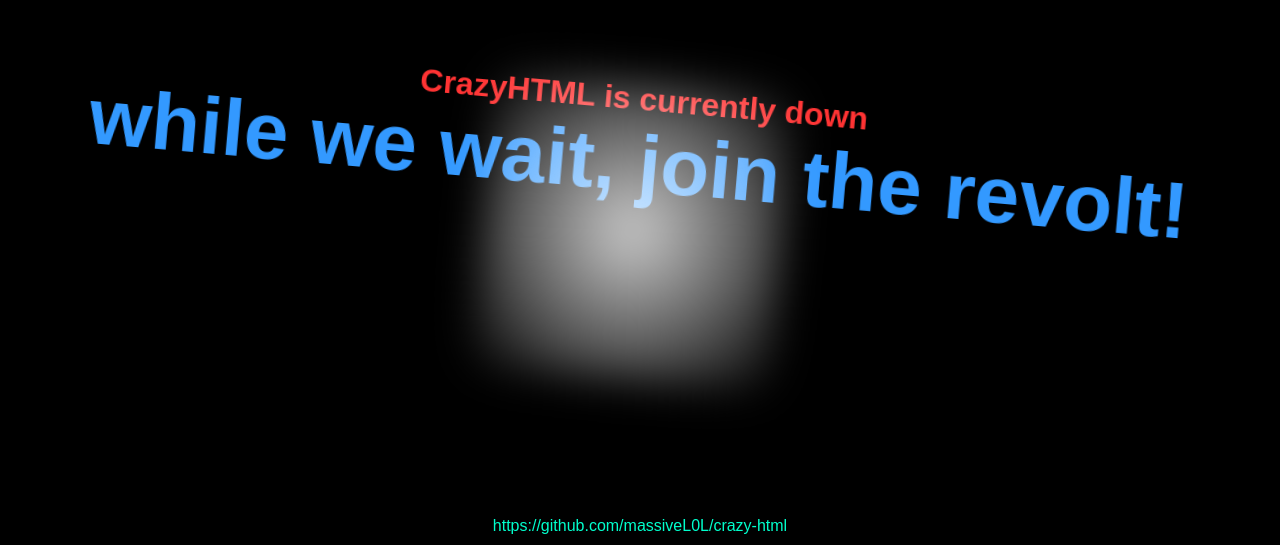
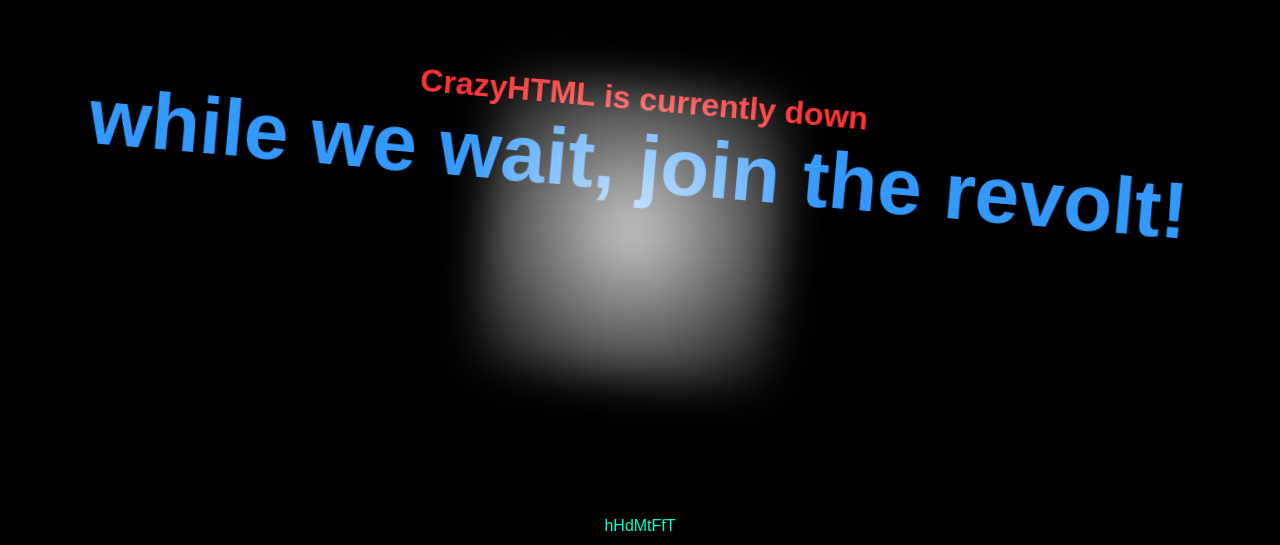
Before and after one commit to massiveL0L/crazy-html, a plain HTML site: page index.html in a window 1280 px wide. Shown: the part 255-800 px from the top of the page. Drawn offline with Linux system fonts and the light colour scheme.

Commit message:
Update index.html

```diff
--- a/index.html
+++ b/index.html
@@ -86,7 +86,7 @@
         <div class="big-text">while we wait, join the revolt!</div>
     </div>
     <div class="bottom">
-        <a href="https://github.com/massiveL0L/crazy-html" target="_blank">https://github.com/massiveL0L/crazy-html</a>
+        <a href="https://rvlt.gg/hHdMtFfT" target="_blank">hHdMtFfT</a>
     </div>
     <audio autoplay loop>
         <source src="https://kappa.vgmsite.com/soundtracks/gossun-remix-ein-2008/udkbbfojer/03.%20%E9%AD%94%E7%90%86%E6%B2%99%E3%81%AF%E5%A4%A7%E5%A4%89%E3%81%AA%E3%82%82%E3%81%AE%E3%82%92%E7%9B%97%E3%82%93%E3%81%A7%E3%81%84%E3%81%8D%E3%81%BE%E3%81%97%E3%81%9F%20-%20%E8%AA%98%E3%82%8F%E3%82%8C%E3%81%A6%E3%80%81%E6%A3%AE%E3%81%AE%E5%A5%A5%E3%80%81%E5%BF%83%E3%81%AE%E5%A5%A5%20-.mp3" type="audio/mpeg">
```
